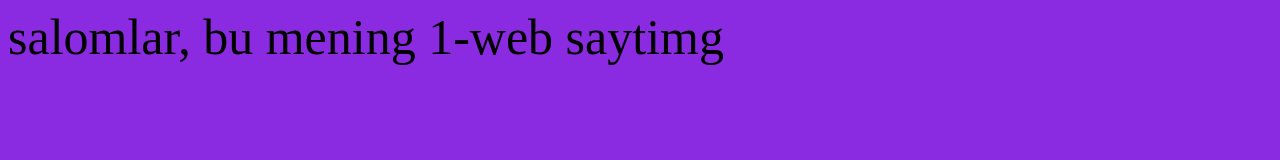
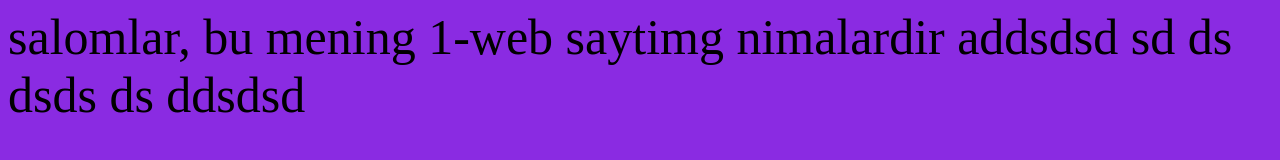
Before and after one commit to the-rustambek/shashliklar, a plain HTML site: page index.html in a window 1280 px wide. Drawn offline with Linux system fonts and the light colour scheme.

Commit message:
Add nimadir yozdimdsdds

```diff
--- a/index.html
+++ b/index.html
@@ -9,5 +9,7 @@
 <body>
     salomlar, bu mening 1-web saytimg
 
+    nimalardir addsdsd sd ds dsds ds ddsdsd
+
 </body>
 </html>
```
